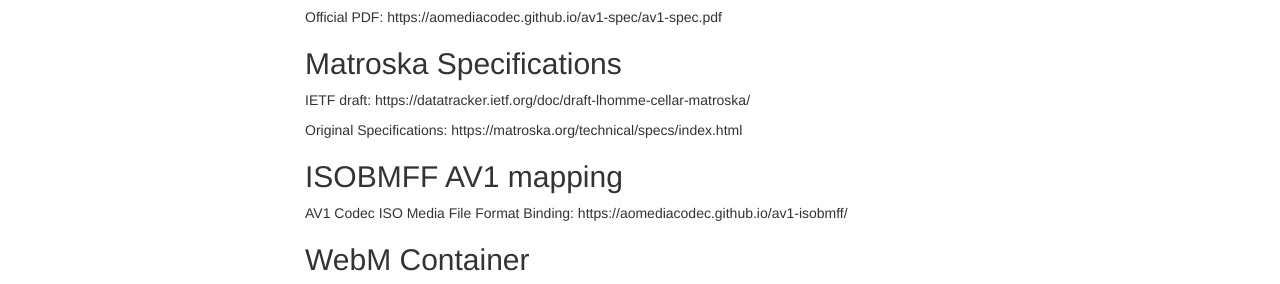
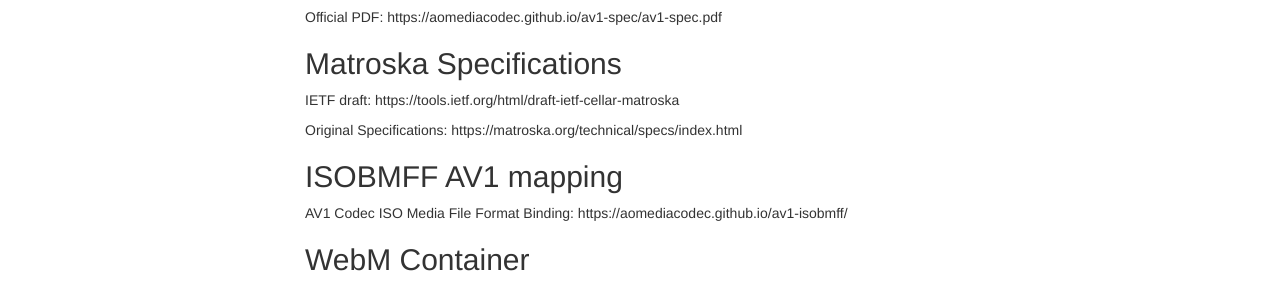
Before and after one commit to ietf-wg-cellar/matroska-specification, a Jekyll site: the page built from codec/av1.md, in a window 1280 px wide and 900 px high, scrolled down 7315 px. Shown: the part 331-615 px from the top of the window. Built offline with Jekyll 4.4.1, drawn with Linux system fonts in a browser that asks for light colours; our own code applies the rules of GitHub Pages for plain Markdown files; some of the changed lines change nothing that is shown.

Commit message:
Refer to the current draft

```diff
--- a/codec/av1.md
+++ b/codec/av1.md
@@ -319,7 +319,7 @@
 
 
 ## Matroska Specifications
-IETF draft: https://datatracker.ietf.org/doc/draft-lhomme-cellar-matroska/
+IETF draft: https://tools.ietf.org/html/draft-ietf-cellar-matroska
 
 Original Specifications: https://matroska.org/technical/specs/index.html
 
```
